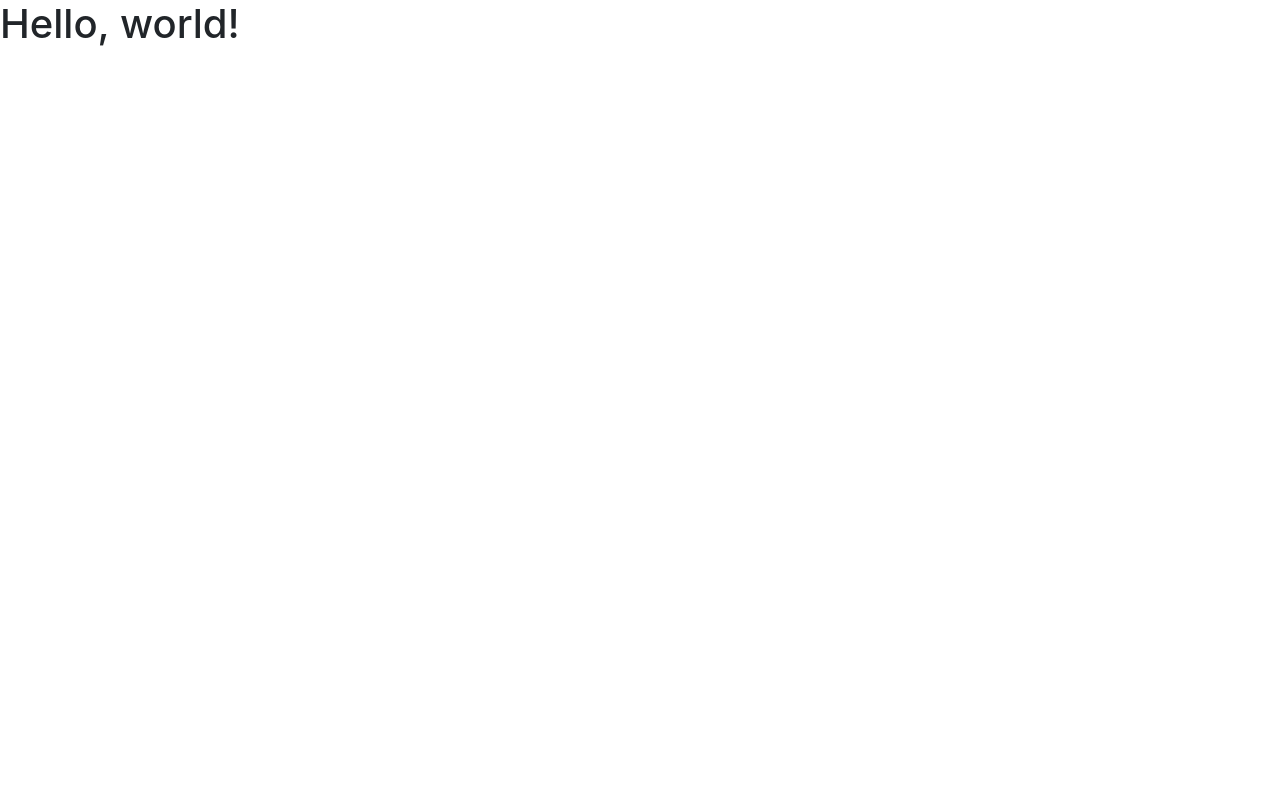
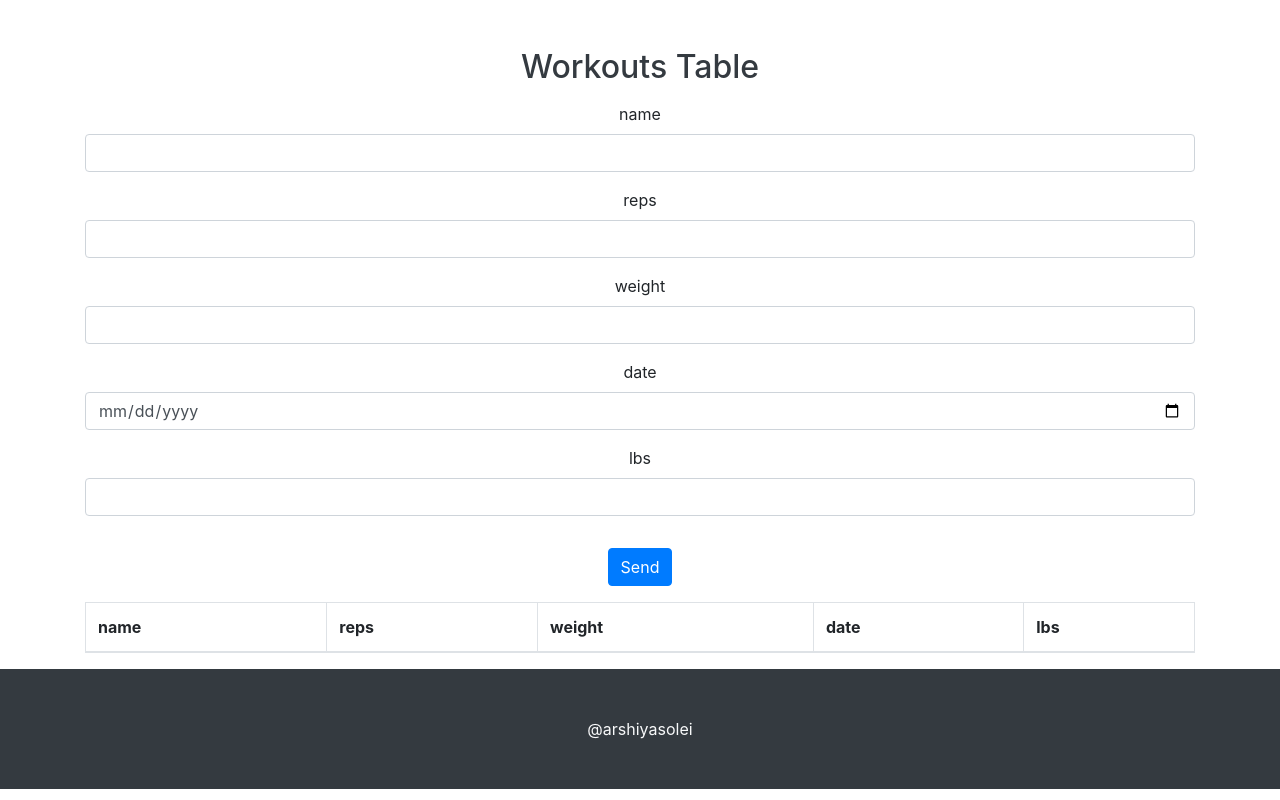
Before and after one commit to arshiyasolei/HackyStack, a plain HTML site: page index.html in a window 1280 px wide. Drawn offline with nearby package versions, Linux system fonts and the light colour scheme.

Commit message:
Update index.html

```diff
--- a/index.html
+++ b/index.html
@@ -5,19 +5,69 @@
     <!-- Required meta tags -->
     <meta charset="utf-8">
     <meta name="viewport" content="width=device-width, initial-scale=1, shrink-to-fit=no">
-
+    <script src="https://code.jquery.com/jquery-3.5.1.slim.min.js" integrity="sha384-DfXdz2htPH0lsSSs5nCTpuj/zy4C+OGpamoFVy38MVBnE+IbbVYUew+OrCXaRkfj" crossorigin="anonymous"></script>
+    <script src="https://cdn.jsdelivr.net/npm/popper.js@1.16.1/dist/umd/popper.min.js" integrity="sha384-9/reFTGAW83EW2RDu2S0VKaIzap3H66lZH81PoYlFhbGU+6BZp6G7niu735Sk7lN" crossorigin="anonymous"></script>
+    <script src="https://stackpath.bootstrapcdn.com/bootstrap/4.5.2/js/bootstrap.min.js" integrity="sha384-B4gt1jrGC7Jh4AgTPSdUtOBvfO8shuf57BaghqFfPlYxofvL8/KUEfYiJOMMV+rV" crossorigin="anonymous"></script>
     <!-- Bootstrap CSS -->
     <link rel="stylesheet" href="https://stackpath.bootstrapcdn.com/bootstrap/4.5.2/css/bootstrap.min.css" integrity="sha384-JcKb8q3iqJ61gNV9KGb8thSsNjpSL0n8PARn9HuZOnIxN0hoP+VmmDGMN5t9UJ0Z" crossorigin="anonymous">
 
     <title>Hello, world!</title>
   </head>
+
   <body>
-    <h1>Hello, world!</h1>
 
-    <!-- Optional JavaScript -->
-    <!-- jQuery first, then Popper.js, then Bootstrap JS -->
-    <script src="https://code.jquery.com/jquery-3.5.1.slim.min.js" integrity="sha384-DfXdz2htPH0lsSSs5nCTpuj/zy4C+OGpamoFVy38MVBnE+IbbVYUew+OrCXaRkfj" crossorigin="anonymous"></script>
-    <script src="https://cdn.jsdelivr.net/npm/popper.js@1.16.1/dist/umd/popper.min.js" integrity="sha384-9/reFTGAW83EW2RDu2S0VKaIzap3H66lZH81PoYlFhbGU+6BZp6G7niu735Sk7lN" crossorigin="anonymous"></script>
-    <script src="https://stackpath.bootstrapcdn.com/bootstrap/4.5.2/js/bootstrap.min.js" integrity="sha384-B4gt1jrGC7Jh4AgTPSdUtOBvfO8shuf57BaghqFfPlYxofvL8/KUEfYiJOMMV+rV" crossorigin="anonymous"></script>
-  </body>
+  <h2 class="text-dark text-center mt-5">Workouts Table</h2>
+
+  <div class="container text-center">
+  <form  onsubmit="return false">
+    <div class="form-group mt-3 mb-3">
+    <label for="submitting_workout">name</label>
+    <input class="form-control" id="1" type="text" name="workoutinput_name">
+  </div>
+  <div class="form-group mt-3 mb-3">
+    <label for="submitting_workout">reps</label>
+    <input class="form-control" id="2" type="text" name="workoutinput_reps">
+  </div>
+  <div class="form-group mt-3 mb-3">
+    <label for="submitting_workout">weight</label>
+    <input class="form-control" id="3" type="text" name="workoutinput_weight">
+  </div>
+  <div class="form-group mt-3 mb-3">
+    <label for="submitting_workout">date</label>
+    <input type="date" class="form-control" id="4"  name="workoutinput_date">
+  </div>
+  <div class="form-group mt-3 mb-3">
+    <label for="submitting_workout">lbs</label>
+    <input class="form-control" id="5" type="text" name="workoutinput_lbs">
+  </div>
+
+  <div class="container">
+    <button class="btn btn-primary mt-3 mb-3 " onclick="add_workout()" value="Send">Send</button>
+  </div>
+  </form>
+  </div>
+
+  <div class="container">
+  <table class="table table-bordered" id="main_table">
+    <thead>
+      <tr>
+        <th scope="col">name</th>
+        <th scope="col">reps</th>
+        <th scope="col">weight</th>
+        <th scope="col">date</th>
+        <th scope="col">lbs</th>
+      </tr>
+    </thead>
+    <tbody id = "main_t_body">
+      </tbody>
+  </table>
+
+  </div>
+
+</body>
+<footer>
+  <div class="container-fluid mh-100 text-center pt-5 pb-5 bg-dark">
+  <a class= "text-light"href= "http://www.github.com/arshiyasolei">@arshiyasolei</a>
+</div>
+</footer>
 </html>
```
